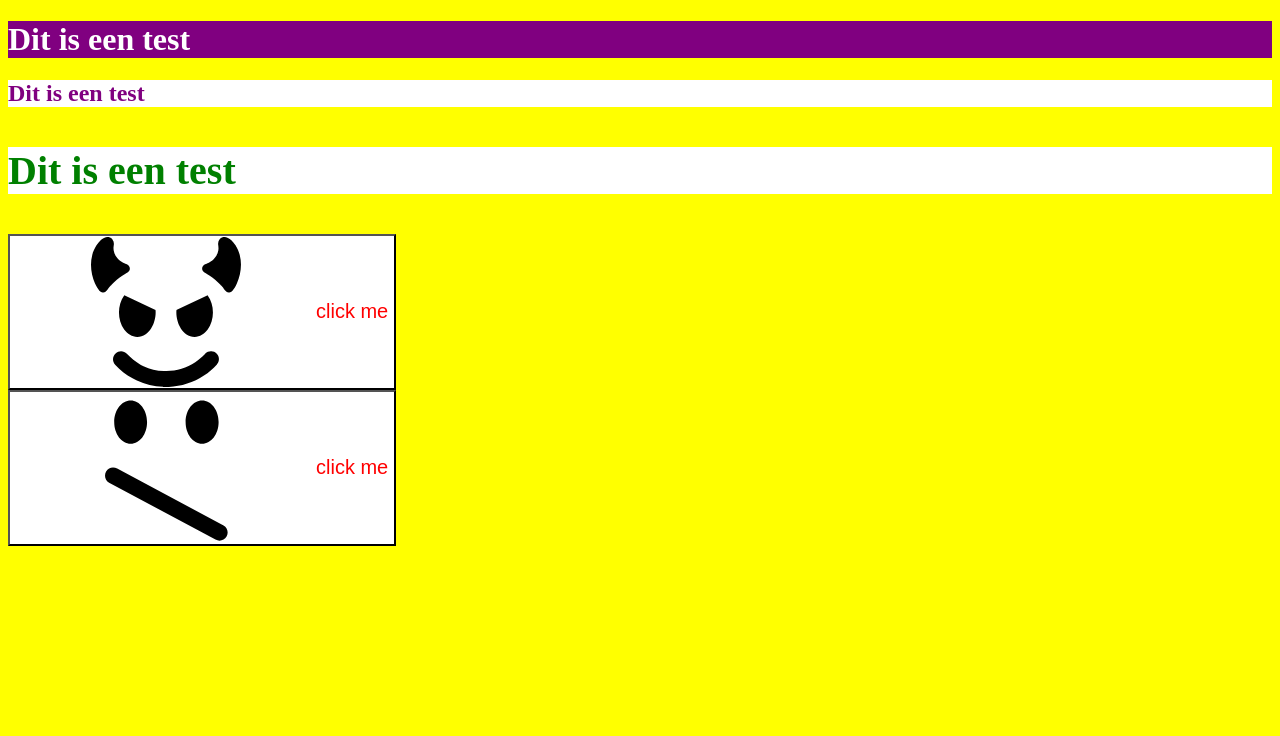
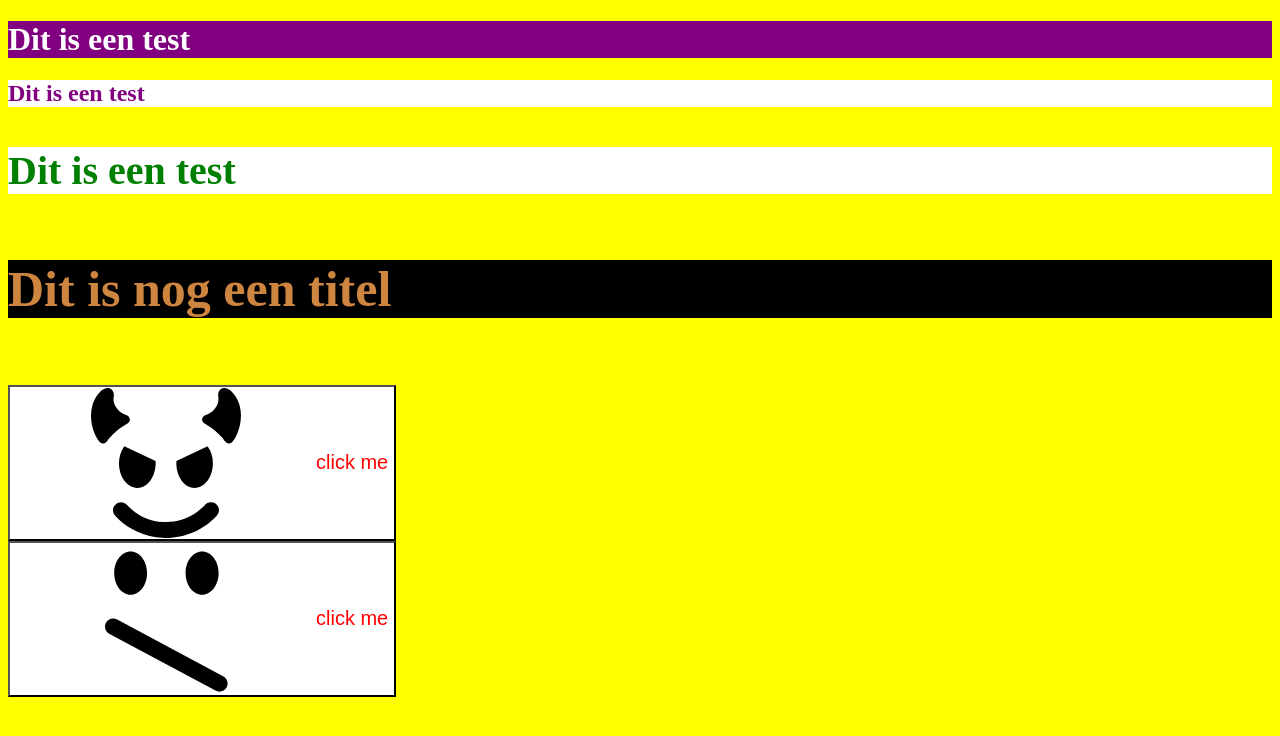
Before and after one commit to verhulstd/syntra-fsd-starter, a website: page index.html in a window 1280 px wide. Drawn offline with nearby package versions, Linux system fonts and the light colour scheme; files that its build step writes are made by us from their sources.

Commit message:
added h4 html and styling

```diff
--- a/index.html
+++ b/index.html
@@ -10,6 +10,7 @@
     <h1>Dit is een test</h1>
     <h2>Dit is een test</h2>
     <h3>Dit is een test</h3>
+    <h4>Dit is nog een titel</h4>
     <button>
       <svg class="icon">
         <use xlink:href="./icons/symbol-defs.svg#icon-emo-devil"></use>
--- a/src/css/styles.scss
+++ b/src/css/styles.scss
@@ -20,6 +20,11 @@ body {
     background-color: white;
     color: green;
   }
+  h4 {
+    font-size: 50px;
+    background-color: black;
+    color: peru;
+  }
   button {
     display: flex;
     align-items: center;
```
